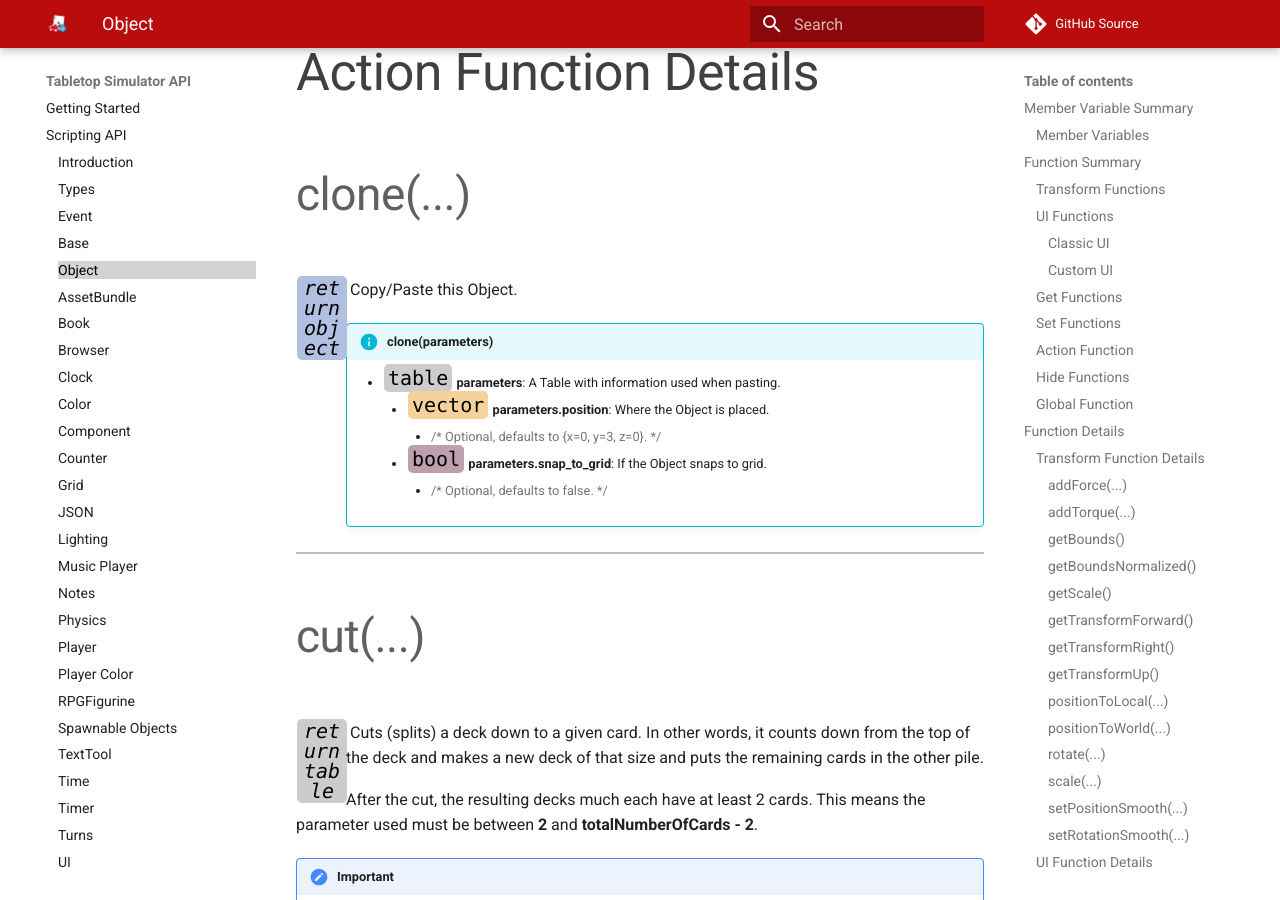
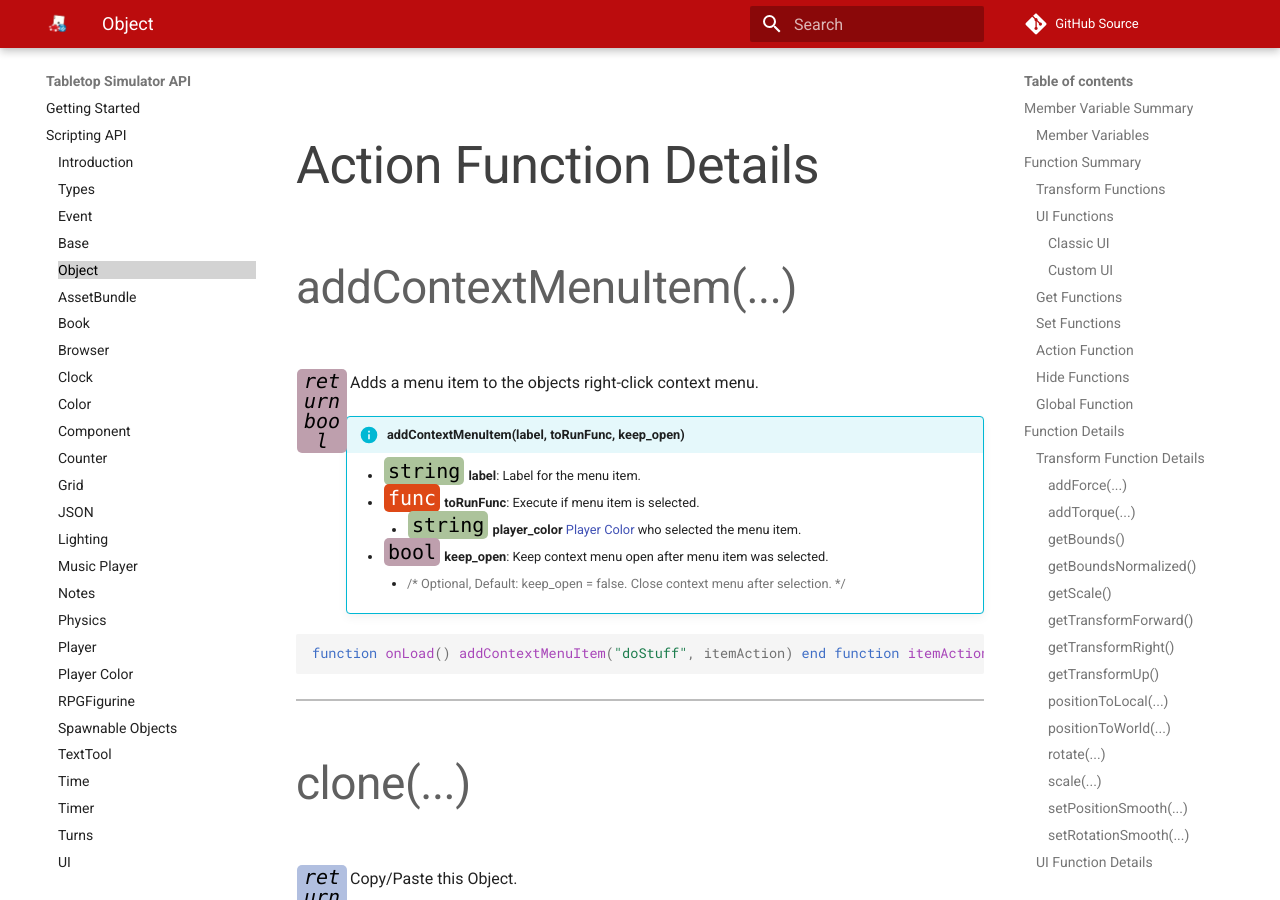
Before and after one commit to Berserk-Games/Tabletop-Simulator-API, an MkDocs documentation site: the page built from docs/object.md, in a window 1280 px wide and 900 px high, scrolled down 36681 px. Built offline with MkDocs 1.6.1 and Material for MkDocs 9.7.7, drawn with Linux system fonts in a browser that asks for light colours; comment, search, counter and statistics services are not loaded; some of the changed text lies outside the part shown.

Commit message:
added function obj.addContextMenuItem

````diff
--- a/docs/object.md
+++ b/docs/object.md
@@ -183,6 +183,7 @@ These functions perform general actions on objects.
 Function Name | Description | Return | &nbsp;
 -- | -- | -- | --
 <a class="anchor" id="addattachment"></a>addAttachment([<span class="tag obj"></span>](types.md)&nbsp;Object) | The Object supplied as param is destroyed and becomes a dummy Object child. | [<span class="ret boo"></span>](types.md)
+addContextMenuItem([<span class="tag str"></span>](types.md)&nbsp;label, [<span class="tag fun"></span>](types.md)&nbsp;toRunFunc, [<span class="tag boo"></span>](types.md)&nbsp;keep_open) | Adds a menu item to the objects right-click context menu. | [<span class="ret boo"></span>](types.md) | [<span class="i"></span>](#addcontextmenuitem)
 <a class="anchor" id="removeattachment"></a>removeAttachment([<span class="tag int"></span>](types.md)&nbsp;index) | Removes a child with the given index. Use [getAttachments()](#getattachments) to find out the index property. | [<span class="ret obj"></span>](types.md)
 <a class="anchor" id="removeattachments"></a>removeAttachments() | Detaches the children of this Object. Returns a table of object references | [<span class="ret tab"></span>](types.md)
 <a class="anchor" id="destroyattachment"></a>destroyAttachment([<span class="tag int"></span>](types.md)&nbsp;index) | Destroys an attachment with the given index. | [<span class="ret boo"></span>](types.md)
@@ -1232,6 +1233,29 @@ Tablet | Set String for the current URL.
 
 ###Action Function Details
 
+####addContextMenuItem(...)
+
+[<span class="ret boo"></span>](types.md)&nbsp;Adds a menu item to the objects right-click context menu.
+
+!!!info "addContextMenuItem(label, toRunFunc, keep_open)"
+	* [<span class="tag str"></span>](types.md) **label**: Label for the menu item.
+	* [<span class="tag fun"></span>](types.md) **toRunFunc**: Execute if menu item is selected.
+        * [<span class="tag str"></span>](types.md) **player_color** [Player Color](player-color.md) who selected the menu item.
+	* [<span class="tag boo"></span>](types.md) **keep_open**: Keep context menu open after menu
+     item was selected.
+        * {>>Optional, Default: keep_open = false. Close context menu after selection.<<}
+
+``` Lua
+function onLoad()
+    addContextMenuItem("doStuff", itemAction)
+end
+
+function itemAction(player_color)
+    print(player_color)
+end
+```
+
+---
 
 ####clone(...)
 
````
